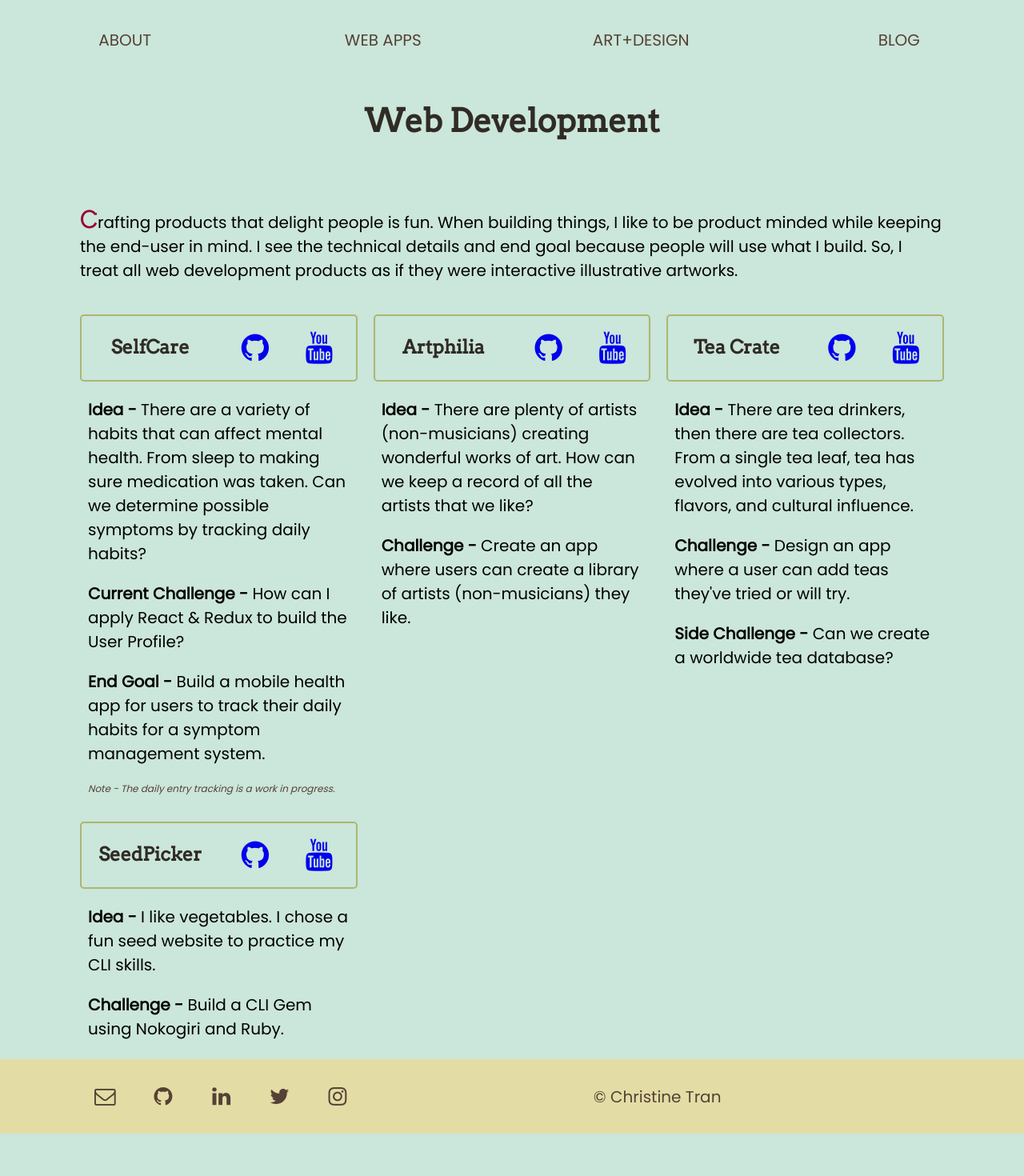
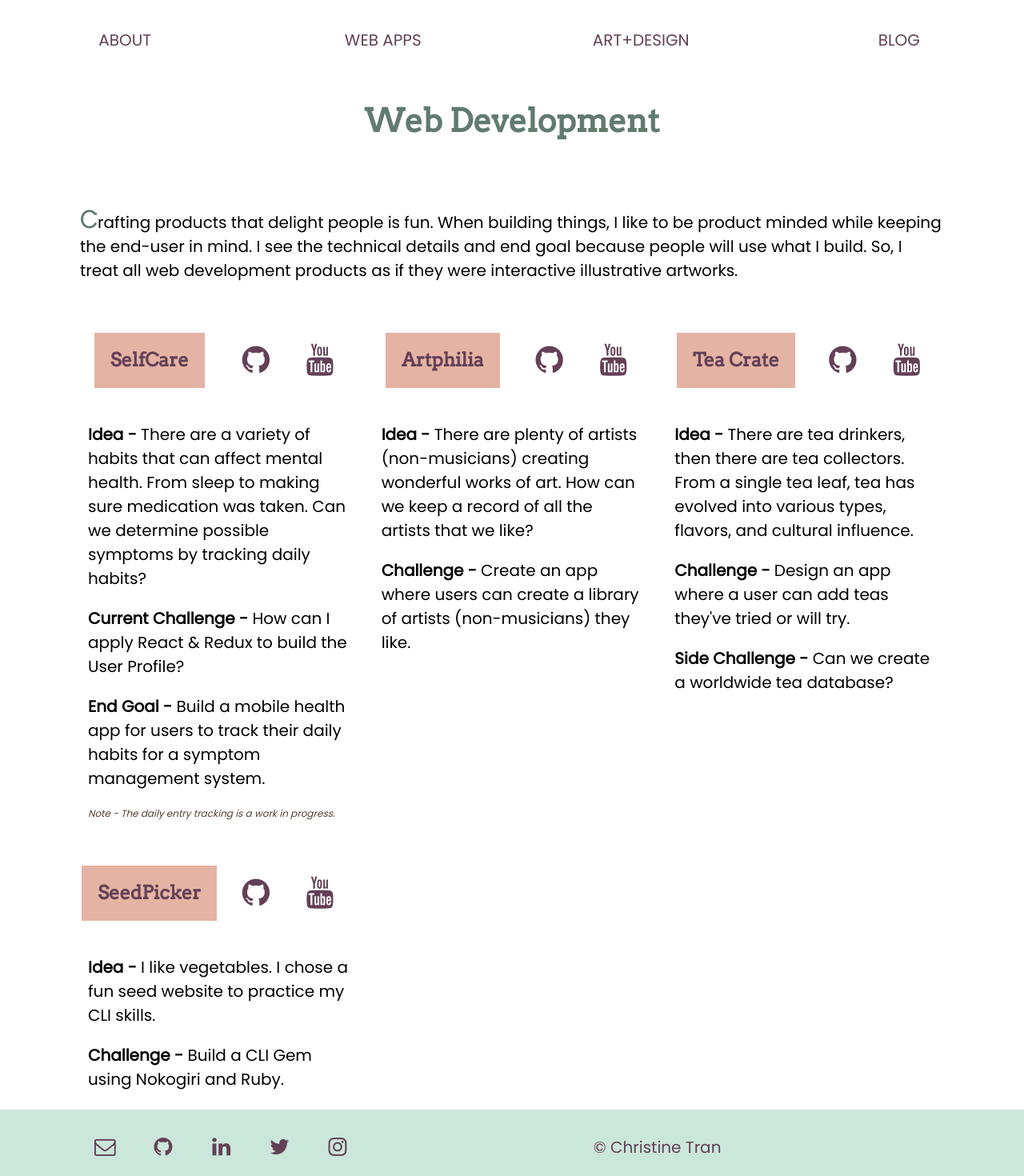
Before and after one commit to christinetran825/tofukid-website, a React (Create React App) app: page /web_development in a window 1280 px wide. Shown: the top 1470 px of the page at 80% size. Before the commit the page ends 1421 px from the top, so only its background shows below. Built offline with nearby package versions, Linux system fonts and the light colour scheme.

Commit message:
redefined style coloring

```diff
--- a/src/App.css
+++ b/src/App.css
@@ -6,11 +6,15 @@ h1, h2, h3, h4 {
 body {
   font-size: 15px;
   font-family: 'Poppins', sans-serif;
-  background-color: #CBE6DA;
+  /* background-color: #CBE6DA; */
 }
 
 img {
   max-width: 100%;
+}
+
+.fa {
+  color: #634056;
 }
 
 /* BUILD THE GRID */
@@ -41,8 +45,8 @@ footer {
   grid-template-columns: repeat(auto-fit, minmax(300px, 1fr));
   text-align: center;
   align-self: center;
-  background-color: #E3DDA5;
-  color: #554135;
+  background-color: #CBE6DA;
+  color: #634056;
   left: 0;
   bottom: 0;
   width: 100%;
@@ -57,7 +61,7 @@ footer {
 nav {
   display: grid;
   grid-gap: 10px;
-  grid-template-columns: repeat(auto-fit, minmax(100px, 1fr));
+  grid-template-columns: repeat(auto-fit, minmax(80px, 1fr));
   grid-auto-rows: minmax(80px, auto);
   left: 0;
   top: 0;
@@ -69,7 +73,7 @@ nav a {
   text-align: center;
   align-self: center;
   font-weight: 500;
-  color: #554135;
+  color: #634056;
 }
 
 /************* Footer *************/
@@ -84,7 +88,7 @@ nav a {
 }
 
 .socials i {
-  color: #554135;
+  color: #634056;
 }
 
 /************* Hero! *************/
@@ -104,6 +108,10 @@ nav a {
 
 .cover-title {
   text-align: center;
+}
+
+span {
+  color: #634056;
 }
 
 /************* Skills! *************/
@@ -128,7 +136,13 @@ nav a {
 .experience h3 {
   grid-column: 1 / -1;
   justify-self: center;
-  color: #554135;
+  color: #634056;
+  background-color: #CBE6DA;
+  padding: 20px;
+}
+
+.experience h4 {
+  font-weight: lighter;
 }
 
 /************* Shared Pages *************/
@@ -140,16 +154,21 @@ nav a {
 
 .page h1 {
   text-align: center;
+  color: #617B6F;
 }
 
 .blurb {
   text-align: left;
 }
 
-  /** Drop Cap **/
+.project-name h3 {
+  color: #634056;
+  background-color: #E5B3A3;
+  padding: 20px;
+}
 
 .blurb p:first-child:first-letter {
-  color: #903;
+  color: #617B6F;
   font-family: 'Arvo', serif;
   font-size: 30px;
   line-height: 20px;
@@ -161,12 +180,10 @@ nav a {
 .webapps {
   display: grid;
   grid-gap: 20px;
-  grid-template-columns:  repeat(auto-fit, minmax(150px, 1fr));
+  grid-template-columns: repeat(auto-fit, minmax(150px, 1fr));
 }
 
 .title {
-  border: 2px solid #ACB673;
-  border-radius: 5px;
   align-items: center;
   justify-items: center;
   text-align: center;
@@ -379,7 +396,7 @@ p.notes {
 
 }
 
-/******** DESKTOP *********/
+/************************ DESKTOP *************************/
 
 @media (min-width: 1920px) {
   body {
@@ -432,7 +449,6 @@ p.notes {
     grid-template-columns: repeat(auto-fit, minmax(300px, 1fr));
     align-items: center;
     text-align: center;
-    padding: 0 80px;
   }
 
   .page {
```
